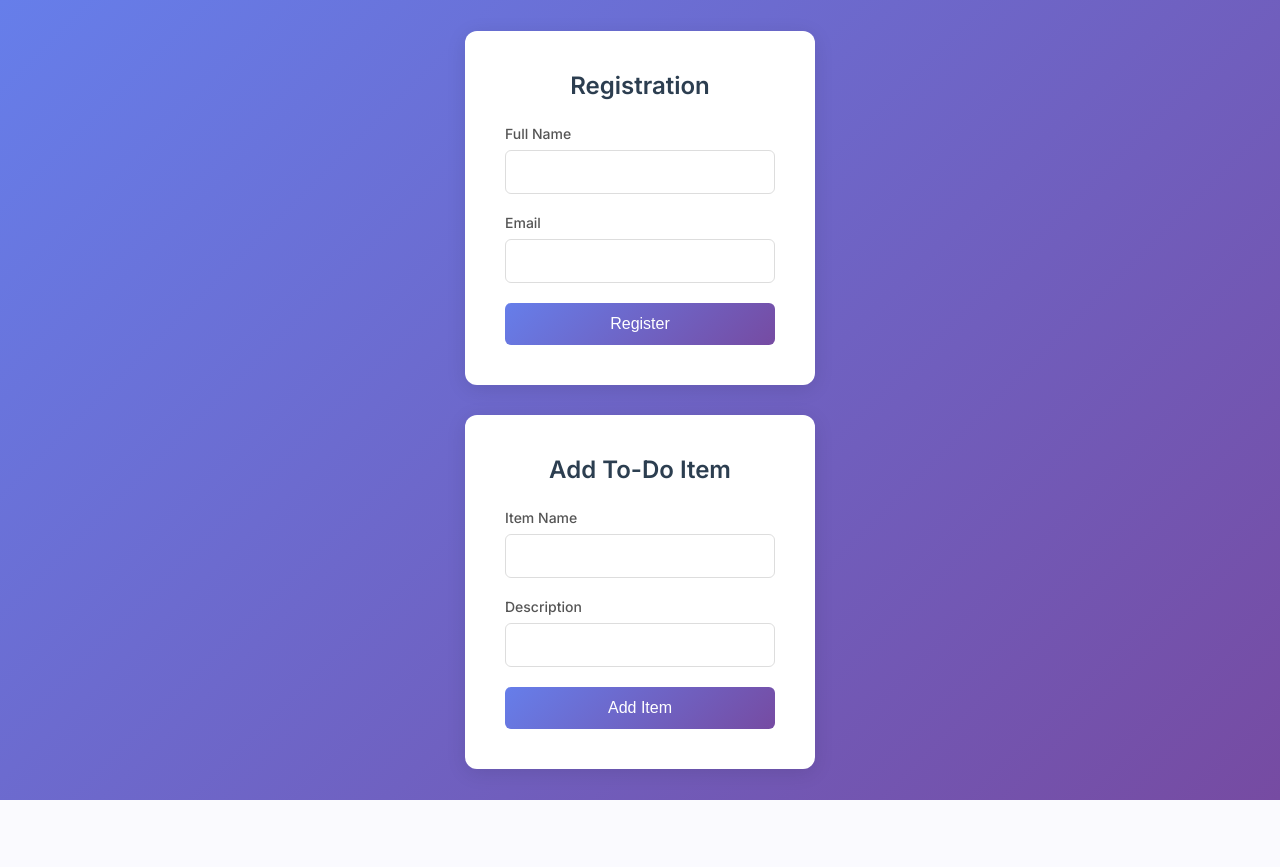
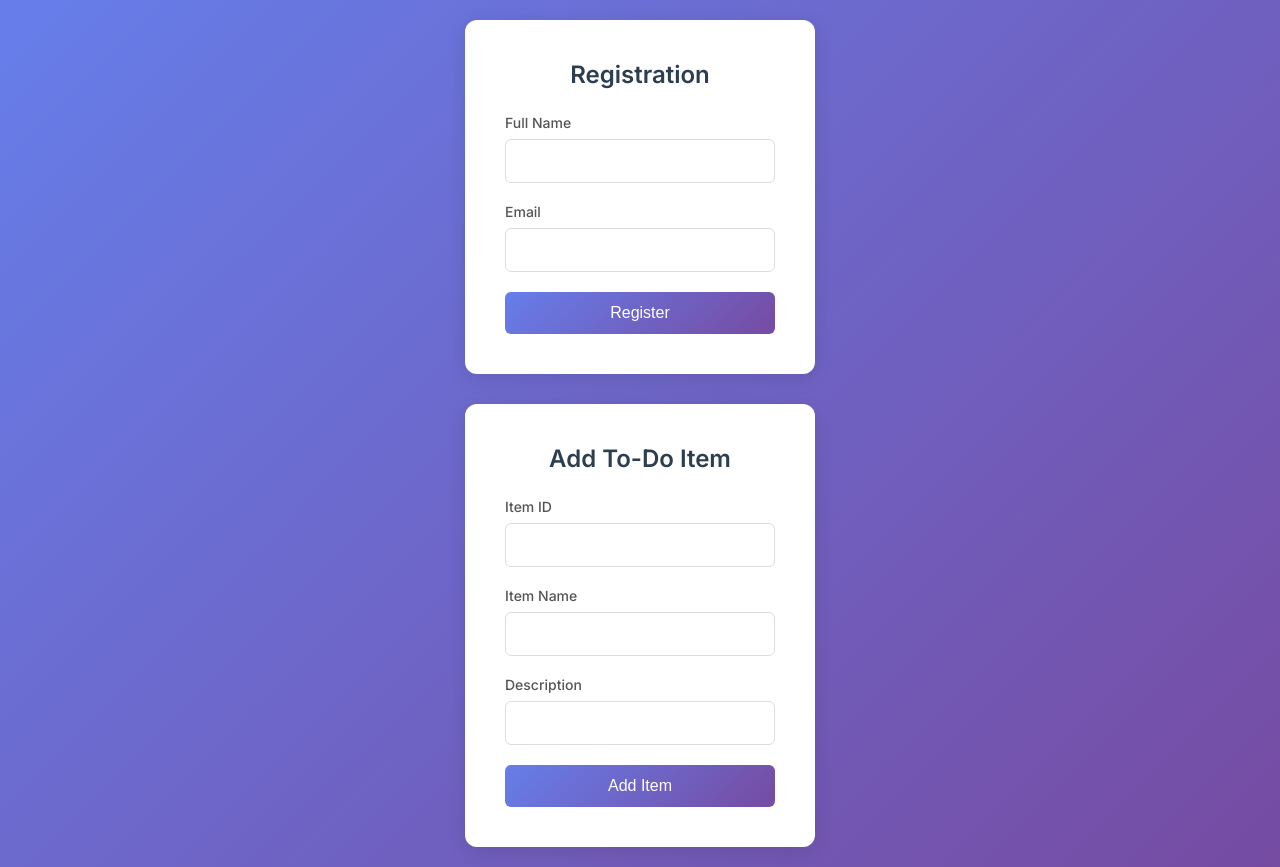
Before and after one commit to SillyCookies-s/git-todo-flask-app, a Flask app: page / in a window 1280 px wide. Before the commit the page ends 800 px from the top, so only its background shows below. Run offline with Flask 3, Linux system fonts and the light colour scheme.

Commit message:
Added ITEM ID

```diff
--- a/frontend/templates/index.html
+++ b/frontend/templates/index.html
@@ -26,6 +26,10 @@
       <div class="form-section">
         <h2>Add To-Do Item</h2>
         <form action="{{ backend_url }}/add_todo" method="POST">
+          <div class="form-group">
+            <label for="itemId">Item ID</label>
+            <input type="text" id="itemId" name="itemId" required />
+          </div>
           <div class="form-group">
             <label for="itemName">Item Name</label>
             <input type="text" id="itemName" name="itemName" required />
```
